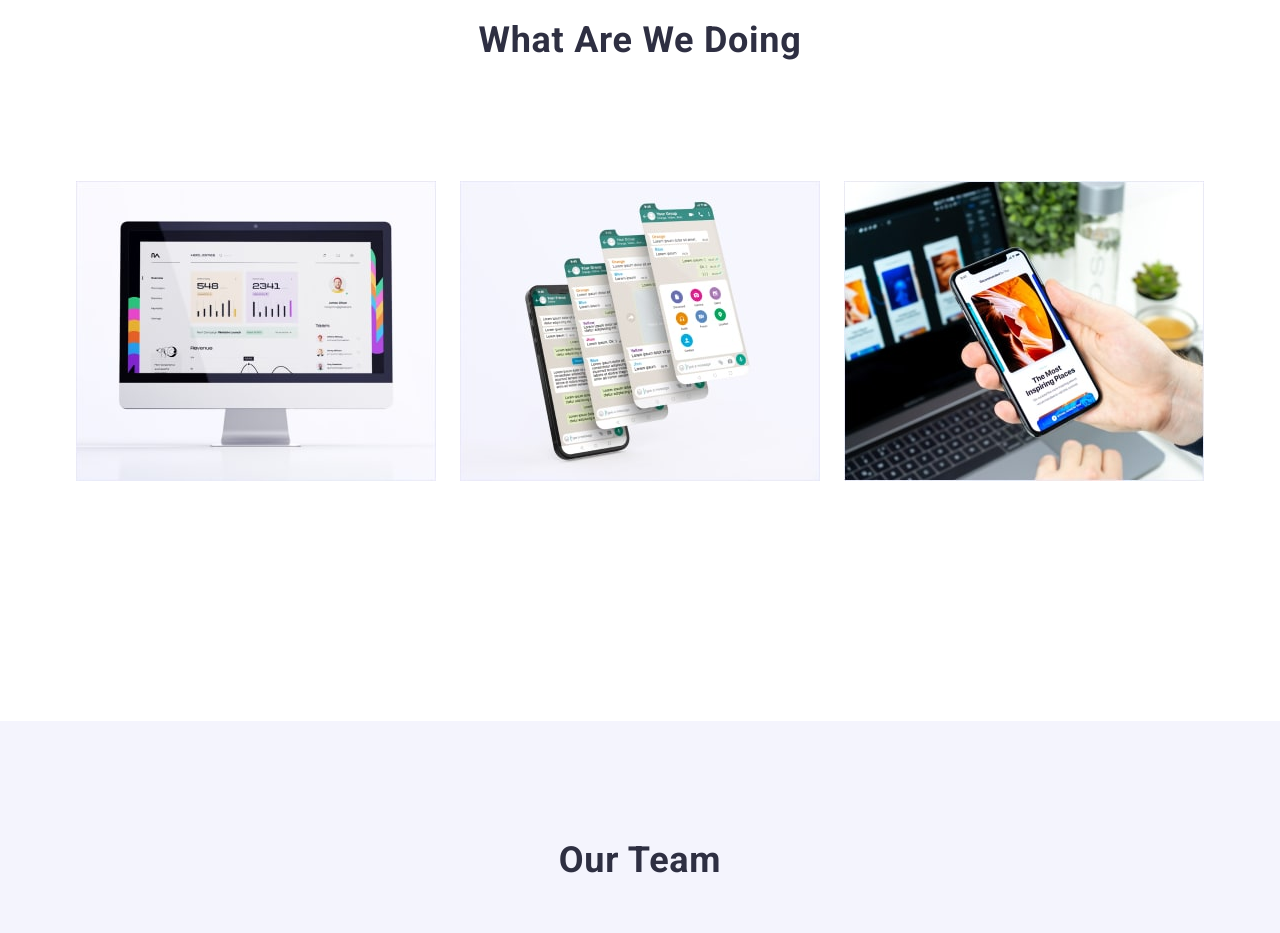
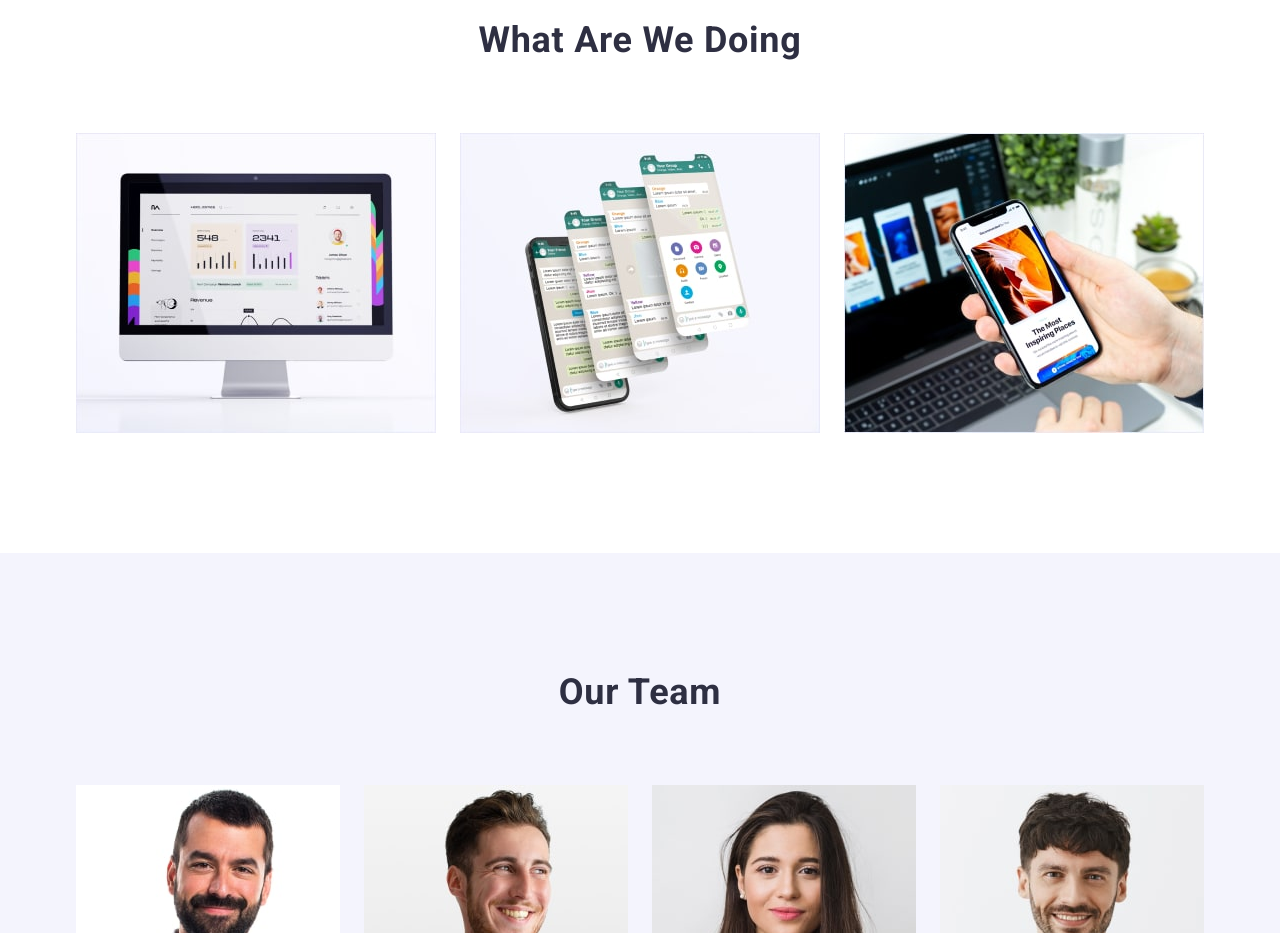
Before and after one commit to RuslanKorni/goit-markup-hw-03, a plain HTML site: page index.html in a window 1280 px wide. Shown: the part 1020-1953 px from the top of the page. Drawn offline with nearby package versions, Linux system fonts and the light colour scheme.

Commit message:
Update styles.css

```diff
--- a/css/styles.css
+++ b/css/styles.css
@@ -236,8 +236,6 @@ ol {
 .doing-list {
     display: flex;
     gap: 24px;
-    margin-top: 120px;
-    margin-bottom: 120px;
 }
 
 .doing-item {
```
